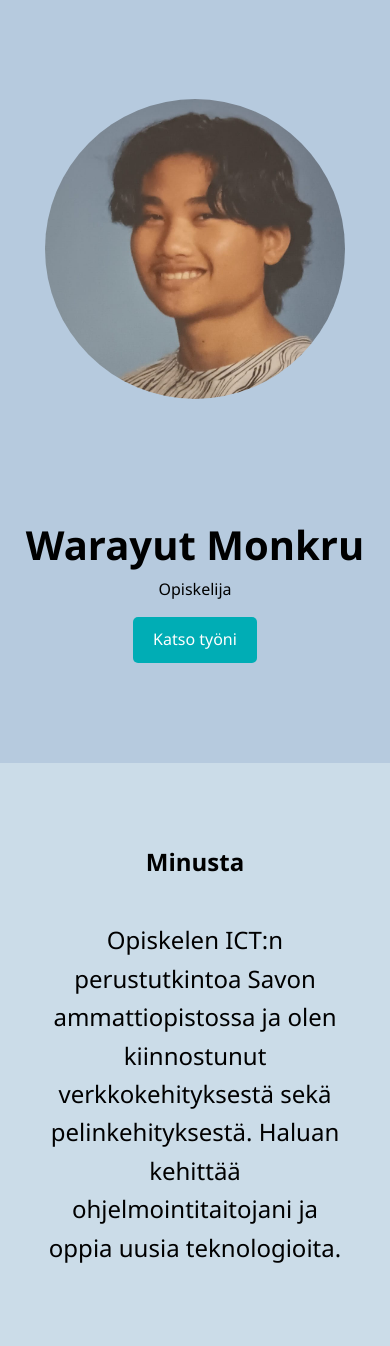
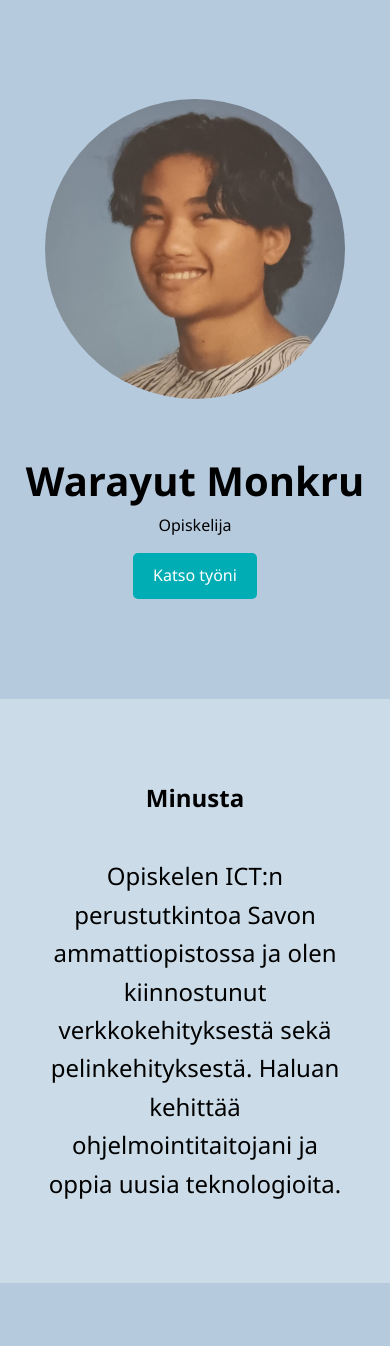
Before and after one commit to mnw-bg/WarayutMonkru, a PHP site: page /index.html in a window 390 px wide. Shown: the part 110-1456 px from the top of the page. Run offline with PHP 8.4, Linux system fonts and the light colour scheme.

Commit message:
profiili min height korjaus

```diff
--- a/style.css
+++ b/style.css
@@ -258,7 +258,7 @@ input:hover, textarea:hover{
     .profiili_section{
         flex-direction: column-reverse;
         text-align: center;
-        min-height: 700;
+        min-height: 700px;
     }
     .profiili-content h1{
         font-size: 2.5rem;
```
